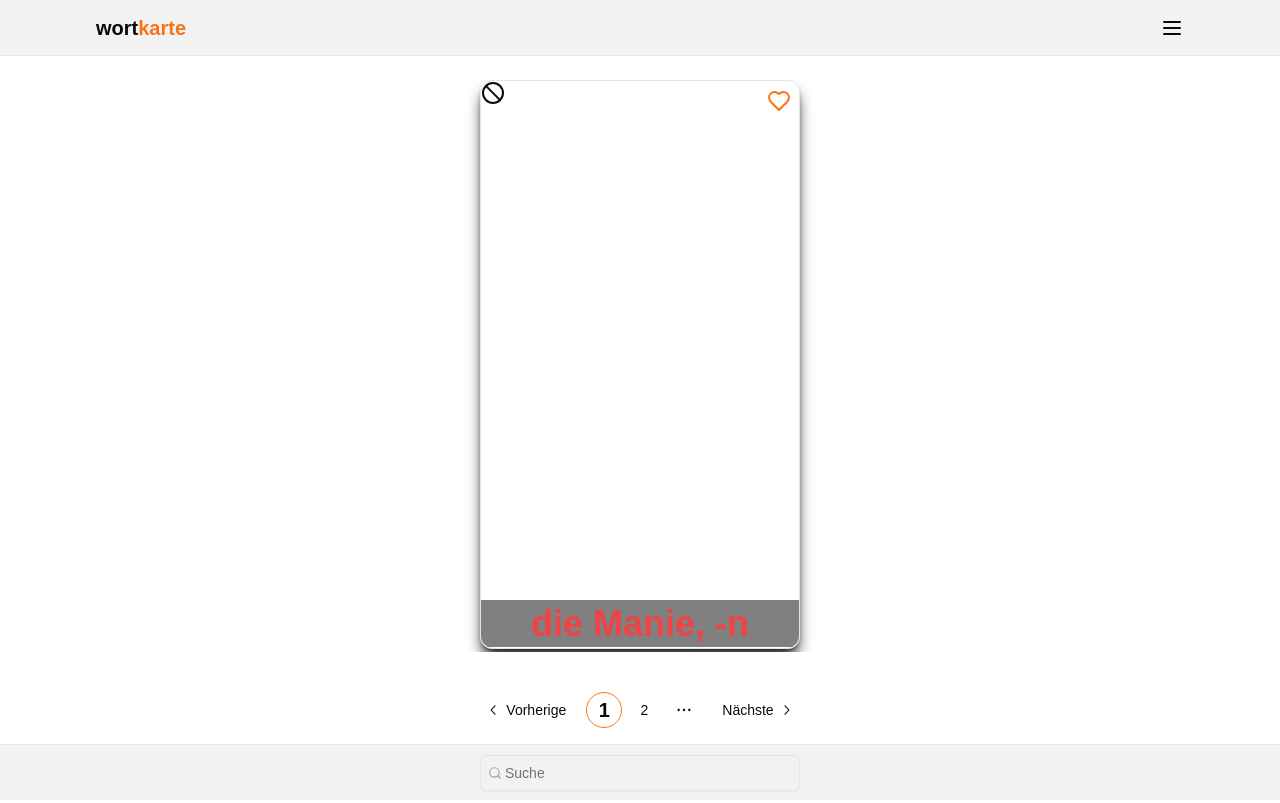
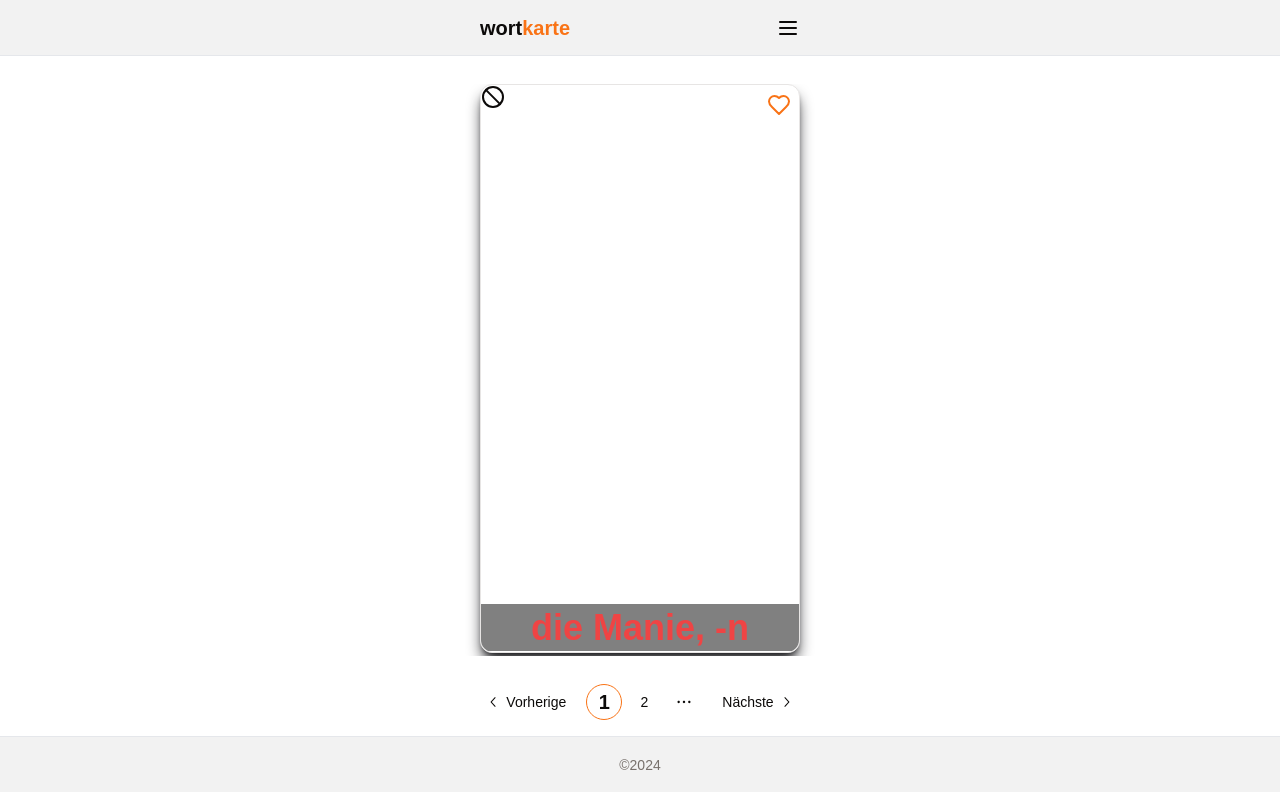
Before and after one commit to stoczec/wortkarte, a Next.js app: page /page/1 in a window 1280 px wide. Built offline with nearby package versions, Linux system fonts and the light colour scheme; no server answers.

Commit message:
"Updated components and pages: added SearchBar to PaginatedPage, removed SearchBar from Footer, updated Header and PaginatedList styling, and modified WordCarousel"

```diff
--- a/src/app/page/[page]/page.tsx
+++ b/src/app/page/[page]/page.tsx
@@ -1,21 +1,22 @@
 'use client'
 
 import { usePathname } from 'next/navigation'
-import { PaginatedList } from '@/components'
+import { PaginatedList, SearchBar } from '@/components'
 import { useFilteredCards } from '@/hooks'
+import { useAllCardsStore } from '@/stores'
 
 export default function PaginatedPage() {
 	const pathname = usePathname()
 	const pageParam = pathname.split('/').pop() || '1'
 	const currentPage = Number(pageParam)
 
-	const { filteredCards } = useFilteredCards()
+	// const { filteredCards, searchQuery, updateSearchQuery } = useFilteredCards()
+	const { cards } = useAllCardsStore()
 
 	return (
-		<PaginatedList
-			cards={filteredCards}
-			pageName="page"
-			currentPage={currentPage}
-		/>
+		<div>
+			<PaginatedList cards={cards} pageName="page" currentPage={currentPage} />
+			{/* <SearchBar searchQuery={searchQuery} setSearchQuery={updateSearchQuery} /> */}
+		</div>
 	)
 }
--- a/src/components/Footer.tsx
+++ b/src/components/Footer.tsx
@@ -9,10 +9,14 @@ export const Footer = () => {
 	return (
 		<footer className="w-full h-14 border-t border-gray-200 bg-black/5 flex-grow-0 flex-shrink-0 basis-auto">
 			<MaxWidthWrapper className="flex justify-center items-center">
-				<SearchBar
+				{/* <SearchBar
 					searchQuery={searchQuery}
 					setSearchQuery={updateSearchQuery}
-				/>
+				/> */}
+				<p className="text-sm text-center text-muted-foreground">
+					&copy;
+					{new Date().getFullYear()}
+				</p>
 			</MaxWidthWrapper>
 		</footer>
 	)
--- a/src/components/Header.tsx
+++ b/src/components/Header.tsx
@@ -7,7 +7,7 @@ import Link from 'next/link'
 export const Header = () => {
 	return (
 		<header className="h-14 inset-x-0 top-0 w-full border-b border-gray-200 bg-black/5 backdrop-blur-lg transition-all px-4">
-			<MaxWidthWrapper className="flex items-center justify-between gap-2 py-4">
+			<MaxWidthWrapper className="w-[320px] flex items-center justify-between gap-2 py-4 md:px-0">
 				<Link href="/" className="text-xl font-semibold">
 					wort<span className="text-primary">karte</span>
 				</Link>
--- a/src/components/PaginatedList.tsx
+++ b/src/components/PaginatedList.tsx
@@ -18,7 +18,7 @@ export function PaginatedList({
 	}, [cards, startIndex, itemsPerPage])
 
 	return (
-		<section className="flex flex-col items-center justify-center flex-grow flex-shrink-0 basis-auto gap-4 px-4">
+		<section className="flex flex-col items-center justify-center flex-grow flex-shrink-0 basis-auto gap-4 p-4">
 			<WordCarousel data={currentItems} />
 			<CustomPagination
 				currentPage={currentPage}
--- a/src/components/WordCarousel.tsx
+++ b/src/components/WordCarousel.tsx
@@ -4,7 +4,7 @@ import { Carousel, CarouselContent, CarouselItem } from './ui/carousel'
 
 export function WordCarousel({ data }: { data: ILanguageCard[] }) {
 	return (
-		<MaxWidthWrapper className="flex py-3 sm:py-6 lg:py-6">
+		<MaxWidthWrapper className="flex py-3">
 			<Carousel
 				opts={{
 					align: 'start',
```
